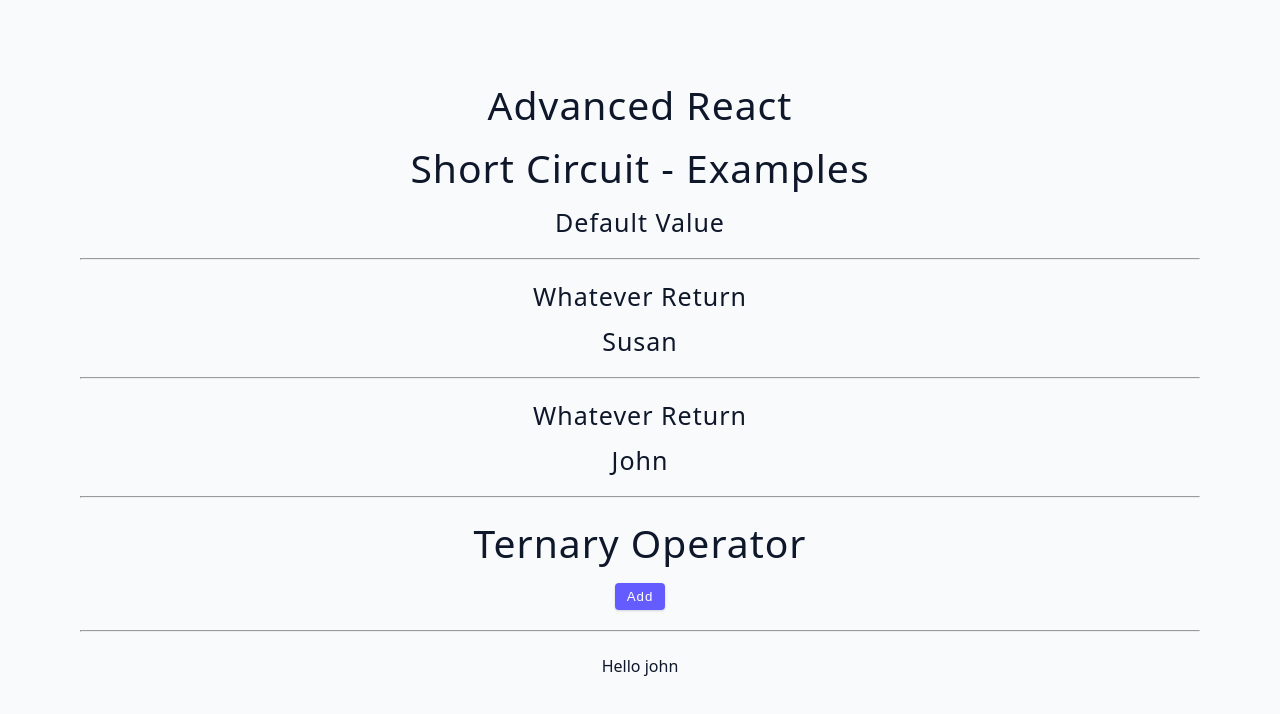
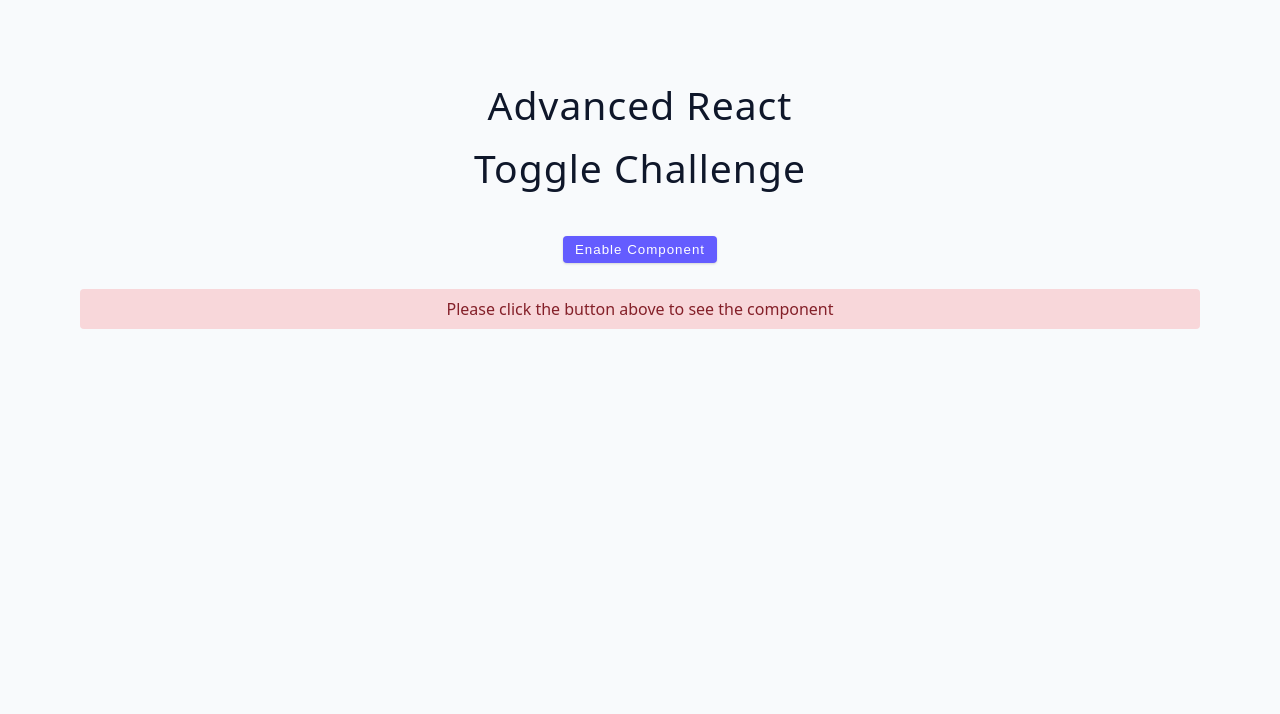
Before and after one commit to vsbron/course-all-in-one-2025, a React (Vite) app in the folder 03-advanced-react/: page / in a window 1280 px wide. Shown: the top 714 px of the page. Built offline with nearby package versions, Linux system fonts and the light colour scheme.

Commit message:
03-advanced-react - Complete the toggle challenge

```diff
--- a/03-advanced-react/src/App.jsx
+++ b/03-advanced-react/src/App.jsx
@@ -1,11 +1,11 @@
-import ShortCircuitExamples from "./tutorial/03-conditional-rendering/05-short-circuit-examples";
+import ToggleChallenge from "./tutorial/03-conditional-rendering/06-toggle-challenge";
 
 function App() {
   // Returned JSX
   return (
     <div className="container">
       <h2>Advanced React</h2>
-      <ShortCircuitExamples />
+      <ToggleChallenge />
     </div>
   );
 }
--- a/03-advanced-react/src/tutorial/03-conditional-rendering/06-toggle-challenge.jsx
+++ b/03-advanced-react/src/tutorial/03-conditional-rendering/06-toggle-challenge.jsx
@@ -1,5 +1,44 @@
+import { useState } from "react";
+
 const ToggleChallenge = () => {
-  return <h2>toggle challenge</h2>;
+  // Setting the active state
+  const [isActive, setIsActive] = useState(false);
+
+  // Click handler function
+  const handleButtonClick = () => {
+    setIsActive((active) => !active);
+  };
+
+  // Returned JSX
+  return (
+    <div>
+      <h2 style={{ marginBottom: "40px" }}>Toggle challenge</h2>
+
+      {/* The toggle button */}
+      <button
+        className="btn"
+        style={{ marginBottom: "10px" }}
+        onClick={handleButtonClick}
+      >
+        {isActive ? "Disable" : "Enable"} component
+      </button>
+
+      {/* The conditional component display */}
+      {isActive ? (
+        <SomeComponent />
+      ) : (
+        <div className="alert alert-danger">
+          Please click the button above to see the component
+        </div>
+      )}
+    </div>
+  );
+};
+
+// Helper component
+const SomeComponent = () => {
+  // Returned JSX
+  return <h4>The component is active</h4>;
 };
 
 export default ToggleChallenge;
```
